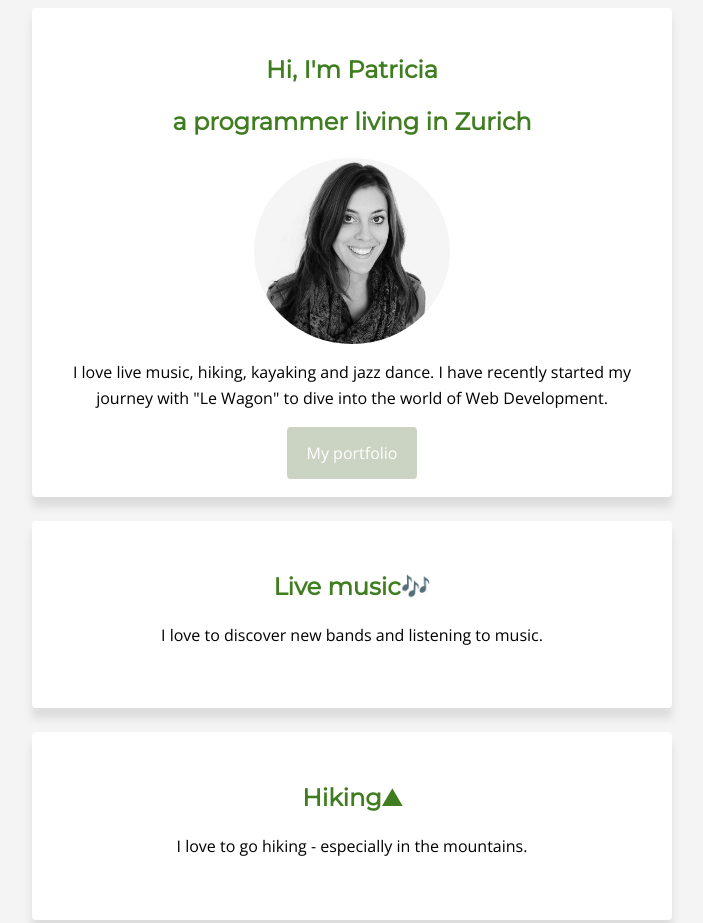
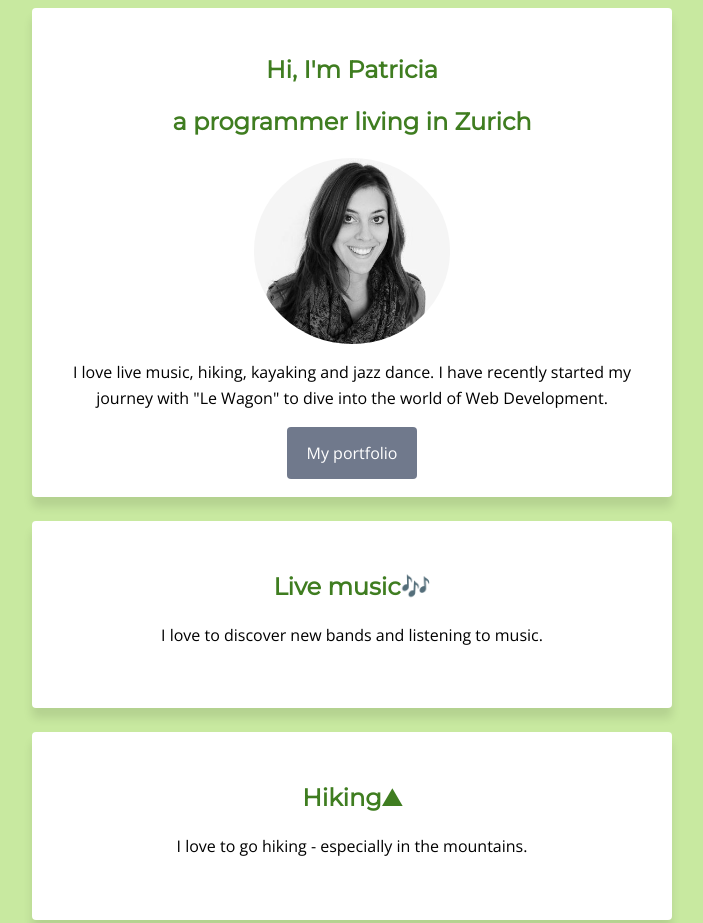
Before and after one commit to patpel/profile, a plain HTML site: page index.html in a window 1280 px wide. Shown: the top 923 px of the page, without its empty margins (288-991 px from the left). Drawn offline with nearby package versions, Linux system fonts and the light colour scheme.

Commit message:
colour changes

```diff
--- a/style.css
+++ b/style.css
@@ -17,7 +17,7 @@ div {
 }
 
 body {
-  background-color: #F4F4F4;
+  background-color: #C8E9A0;
   font-family: 'Open Sans', sans-serif;
   font-weight: 300;
   color: black;
@@ -46,7 +46,7 @@ p {
 }
 
 .btn-blue {
-  background-color: #CBD4C2;
+  background-color: #70798C;
   color: white;
   padding: 15px 20px;
   border-radius: 4px;
```
